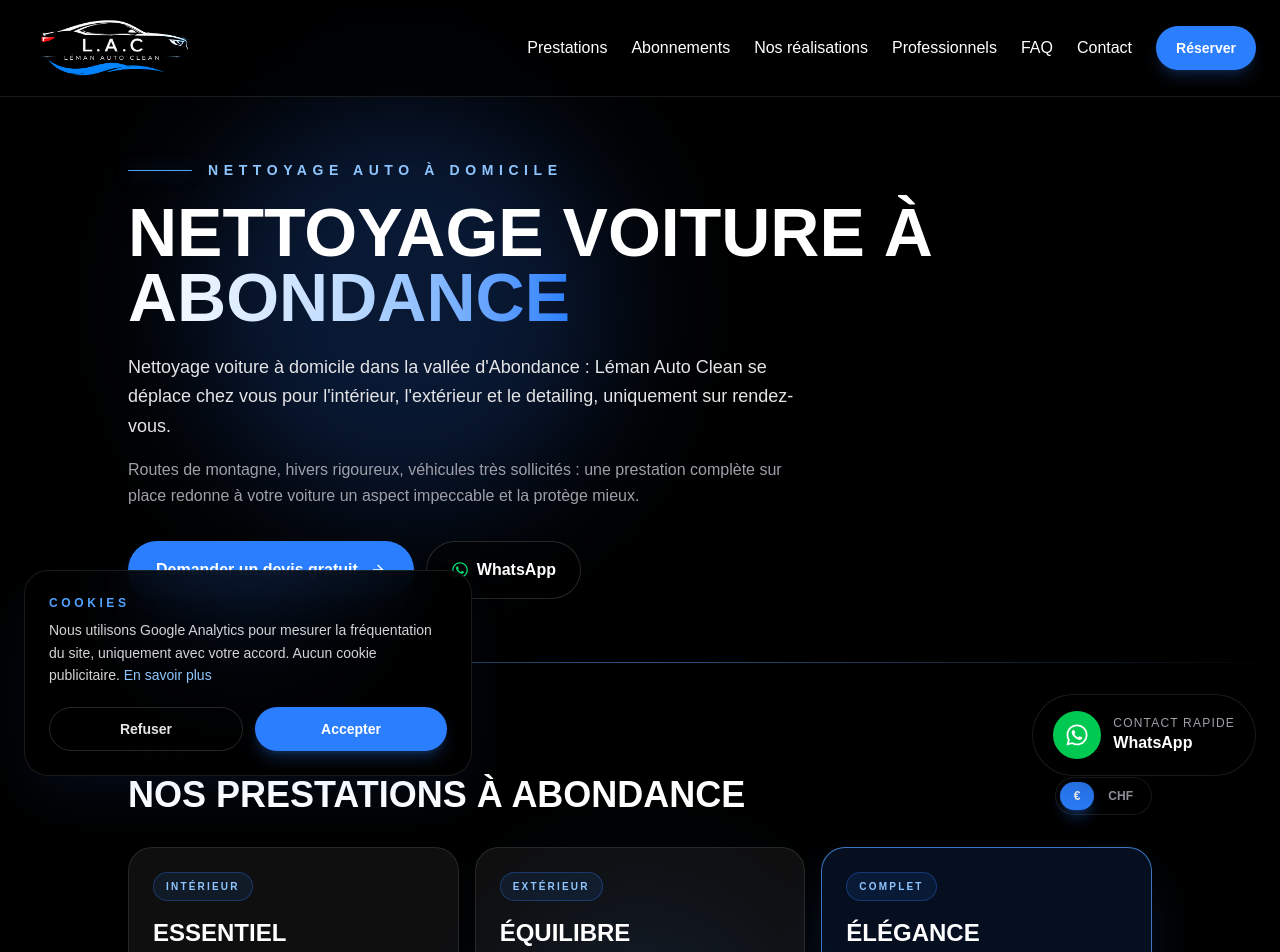
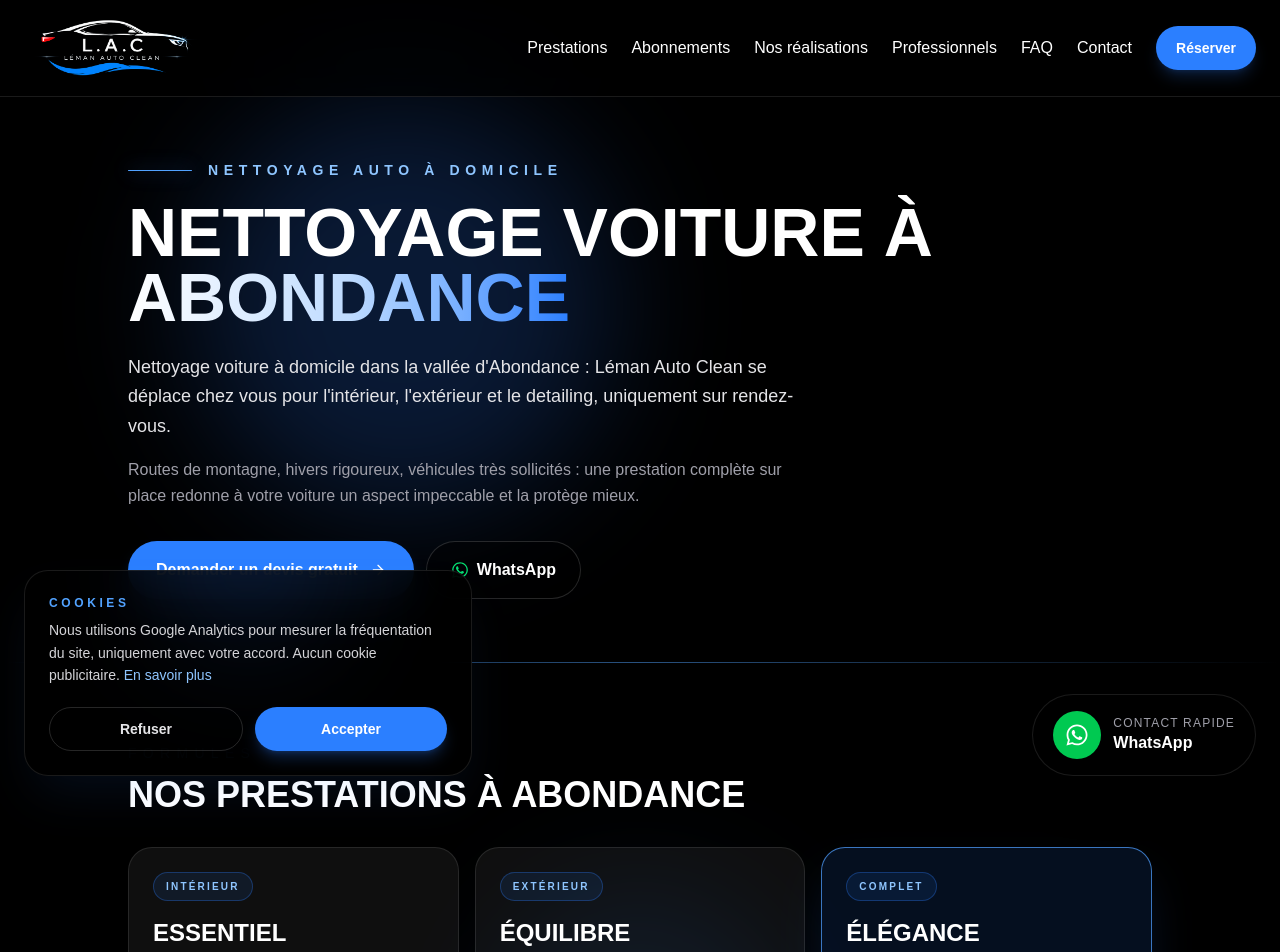
Before and after one commit to matth0312leb/leman-auto-clean, a Next.js app: page /nettoyage-voiture-domicile/abondance in a window 1280 px wide. Shown: the top 952 px of the page. Built offline with nearby package versions, Linux system fonts and the light colour scheme.

Commit message:
Retire le sélecteur € / CHF : devise choisie automatiquement selon le pays
Co-Authored-By: Claude Opus 5.5 <noreply@anthropic.com>
Claude-Session: https://claude.ai/code/session_01DZMJ3S36YFznmkBoS5YULz

```diff
--- a/src/app/cgv/page.tsx
+++ b/src/app/cgv/page.tsx
@@ -66,7 +66,7 @@ export default function CGVPage() {
             "Le paiement s'effectue à la fin de la prestation.",
             "Les espèces sont acceptées en euros (€) ou en francs suisses (CHF). En cas de paiement en CHF, une majoration de 10% est appliquée pour couvrir les frais de change et de traitement : le tarif en CHF correspond au tarif en euros majoré de 10%, arrondi aux 5 francs supérieurs (exemple : 100 € = 110 CHF, 130 € = 145 CHF).",
             "Le paiement peut également être effectué par virement bancaire SEPA, PayPal, Revolut ou équivalents.",
-            "Les tarifs sont indiqués en euros (€) sur le site. Pour les visiteurs situés en Suisse, ils sont affichés en francs suisses (CHF), majoration de 10% incluse. Un sélecteur permet de passer d'une devise à l'autre.",
+            "Les tarifs sont indiqués en euros (€) sur le site. Pour les visiteurs situés en Suisse, ils sont affichés en francs suisses (CHF), majoration de 10% incluse.",
           ],
         },
         {
--- a/src/app/nettoyage-voiture-domicile/[ville]/page.tsx
+++ b/src/app/nettoyage-voiture-domicile/[ville]/page.tsx
@@ -8,7 +8,7 @@ import WhatsappButton from "@/components/WhatsappButton";
 import { business } from "@/data/business";
 import { prestations } from "@/data/prestations";
 import { getVille, villes } from "@/data/villes";
-import Prix, { CurrencyToggle } from "@/components/Prix";
+import Prix from "@/components/Prix";
 
 type VillePageProps = {
   params: Promise<{ ville: string }>;
@@ -137,12 +137,9 @@ export default async function VillePage({ params }: VillePageProps) {
           <p className="mb-3 text-xs uppercase tracking-[0.32em] text-blue-400 md:text-sm md:tracking-[0.45em]">
             Formules
           </p>
-          <div className="mb-8 flex flex-col gap-4 sm:flex-row sm:items-end sm:justify-between">
-            <h2 className="text-3xl font-black uppercase sm:text-4xl">
-              Nos prestations à {ville.shortName}
-            </h2>
-            <CurrencyToggle className="w-fit" />
-          </div>
+          <h2 className="mb-8 text-3xl font-black uppercase sm:text-4xl">
+            Nos prestations à {ville.shortName}
+          </h2>
 
           <div className="grid gap-4 md:grid-cols-3">
             {prestations.map((item) => {
--- a/src/components/ContactForm.tsx
+++ b/src/components/ContactForm.tsx
@@ -4,7 +4,7 @@ import { useMemo, useState } from "react";
 import OptionsMultiSelect from "@/components/OptionsMultiSelect";
 import { FiMapPin } from "react-icons/fi";
 import { business } from "@/data/business";
-import Prix, { CurrencyToggle } from "@/components/Prix";
+import Prix from "@/components/Prix";
 import { useCurrency } from "@/hooks/useCurrency";
 import { convertPriceText, type Currency } from "@/lib/currency";
 
@@ -302,12 +302,9 @@ export default function ContactForm({ selectedFormula }: ContactFormProps) {
       <div className="mt-6 rounded-3xl border border-blue-400/25 bg-blue-500/[0.08] p-5 shadow-lg shadow-blue-500/10">
         <div className="flex flex-col gap-3 sm:flex-row sm:items-end sm:justify-between">
           <div>
-            <div className="flex items-center gap-3">
-              <p className="text-xs font-semibold uppercase tracking-[0.28em] text-blue-300">
-                Estimation
-              </p>
-              <CurrencyToggle />
-            </div>
+            <p className="text-xs font-semibold uppercase tracking-[0.28em] text-blue-300">
+              Estimation
+            </p>
             <p className="mt-2 text-sm leading-relaxed text-zinc-400">
               {estimate.detail}
             </p>
--- a/src/components/Prestations.tsx
+++ b/src/components/Prestations.tsx
@@ -14,7 +14,7 @@ import {
 } from "react-icons/fi";
 import { useIsDesktop } from "@/hooks/useIsDesktop";
 import { options, prestations } from "@/data/prestations";
-import Prix, { CurrencyToggle } from "@/components/Prix";
+import Prix from "@/components/Prix";
 import { useCurrency } from "@/hooks/useCurrency";
 import { type Currency, formatAmount, toChf } from "@/lib/currency";
 
@@ -72,13 +72,6 @@ export default function Prestations() {
           <h2 className="text-3xl font-black uppercase sm:text-4xl md:text-5xl">
             Nos Services
           </h2>
-
-          <div className="mt-6 flex items-center justify-center gap-3">
-            <span className="text-xs uppercase tracking-[0.22em] text-zinc-500">
-              Tarifs en
-            </span>
-            <CurrencyToggle />
-          </div>
         </div>
 
         <div className="grid gap-4 sm:gap-6 lg:grid-cols-3 lg:gap-8">
--- a/src/components/Prix.tsx
+++ b/src/components/Prix.tsx
@@ -1,6 +1,6 @@
 "use client";
 
-import { setCurrency, useCurrency } from "@/hooks/useCurrency";
+import { useCurrency } from "@/hooks/useCurrency";
 import { convertPriceText } from "@/lib/currency";
 
 /** Affiche un texte de prix en € ou en CHF selon le visiteur. */
@@ -9,36 +9,3 @@ export default function Prix({ children }: { children?: string }) {
   if (!children) return null;
   return <>{convertPriceText(children, currency)}</>;
 }
-
-/** Petit sélecteur € / CHF, aux couleurs du site. */
-export function CurrencyToggle({ className = "" }: { className?: string }) {
-  const currency = useCurrency();
-
-  return (
-    <div
-      role="group"
-      aria-label="Devise d'affichage des prix"
-      className={`inline-flex rounded-full border border-white/10 bg-black/40 p-1 text-xs font-semibold backdrop-blur-md ${className}`}
-    >
-      {(["EUR", "CHF"] as const).map((value) => {
-        const active = currency === value;
-
-        return (
-          <button
-            key={value}
-            type="button"
-            aria-pressed={active}
-            onClick={() => setCurrency(value)}
-            className={`rounded-full px-3.5 py-1.5 transition ${
-              active
-                ? "bg-blue-500 text-white shadow-lg shadow-blue-500/30"
-                : "text-zinc-400 hover:text-blue-300"
-            }`}
-          >
-            {value === "EUR" ? "€" : "CHF"}
-          </button>
-        );
-      })}
-    </div>
-  );
-}
--- a/src/hooks/useCurrency.ts
+++ b/src/hooks/useCurrency.ts
@@ -3,19 +3,11 @@
 import { useSyncExternalStore } from "react";
 import type { Currency } from "@/lib/currency";
 
-const STORAGE_KEY = "lac-currency";
 const listeners = new Set<() => void>();
 let current: Currency | null = null;
 
 /** Visiteur en Suisse (fuseau horaire de l'appareil) → CHF, sinon €. */
 function detect(): Currency {
-  try {
-    const saved = window.localStorage.getItem(STORAGE_KEY);
-    if (saved === "EUR" || saved === "CHF") return saved;
-  } catch {
-    // stockage indisponible
-  }
-
   try {
     const zone = Intl.DateTimeFormat().resolvedOptions().timeZone;
     if (zone === "Europe/Zurich") return "CHF";
@@ -36,16 +28,6 @@ function subscribe(listener: () => void) {
   return () => listeners.delete(listener);
 }
 
-export function setCurrency(value: Currency) {
-  current = value;
-  try {
-    window.localStorage.setItem(STORAGE_KEY, value);
-  } catch {
-    // stockage indisponible : le choix vaut pour la visite
-  }
-  listeners.forEach((listener) => listener());
-}
-
 export function useCurrency(): Currency {
   return useSyncExternalStore(subscribe, getSnapshot, () => "EUR");
 }
```
